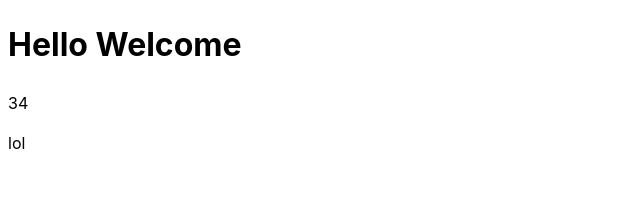
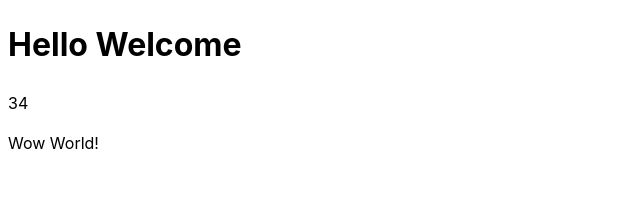
Before and after one commit to Vivek-Pandey81307/Mastering-TypeScript, a React (Vite) app in the folder 07 React.ts/: page / in a window 1280 px wide. Shown: the top 205 px of the page, without its empty margins (0-640 px from the left). Built offline with nearby package versions, Linux system fonts and the light colour scheme.

Commit message:
Children-React Reserved KeyWord

```diff
--- a/07 React.ts/src/App.tsx
+++ b/07 React.ts/src/App.tsx
@@ -6,7 +6,10 @@ function App() {
     <>
       <div>
         <Box heading={'Hello Welcome'}
-        count={34} func1={(a:string)=>{alert(a)}} children={<>lol</>}   />
+        count={34} func1={(a:string)=>{alert(a)}}>
+        {<>Wow World!</>}
+        </Box>
+
       </div>
     </>
   )
```
